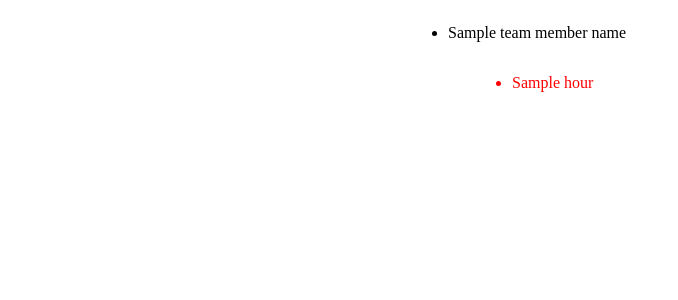
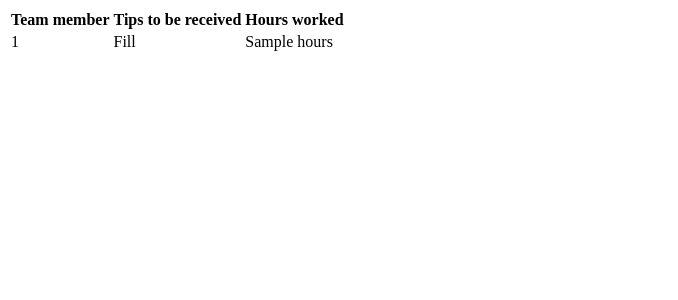
Before and after one commit to Pharacese/Tip-Calculator, a Flask app: template templates/results.html in a window 1280 px wide. Shown: the top 300 px of the page, without its empty margins (0-678 px from the left). Run offline with Flask 2, Linux system fonts and the light colour scheme; the template is opened without the code that fills it: most values are stand-ins (such as "Sample title", 1, 10 or a date in 2020).

Commit message:
Finally got the template to work and diplay the table properly. The issue was apparantly the way the HTML was structured and it was causing the 'hours_worked' variable in app.py to never be filled. Thus never having anything to display, thus always returning to me an empty list

```diff
--- a/app.py
+++ b/app.py
@@ -17,15 +17,19 @@ def home():
 
 @app.route("/form", methods=["POST"])
 def form_fill():
-    team_member_count = int(request.form.get("number_of_employees"))
-    return render_template('form.html', team_member_count=team_member_count)
+
+    emp_count = int(request.form.get("number_of_employees"))
+    return render_template('form.html', emp_count= emp_count)
 
 
 @app.route("/results", methods=["POST"])
 def results():
-    team_member_name = request.form.getlist("name[]")
-    hours_worked = request.form.getlist("number_of_hours[]")
-    return render_template("results.html", team_member_name = team_member_name, hours_worked = hours_worked)
+    tips_to_split = request.form.get("tip_pool")
+    hours_worked = request.form.getlist("number_of_hours")
+    print(hours_worked)
+
+
+    return render_template("results.html",tips_to_split = tips_to_split, hours_worked = hours_worked )
 
 
 
--- a/templates/index.html
+++ b/templates/index.html
@@ -9,9 +9,9 @@
     <!-- On load asks how many front of house employess worked
         Should dissappear once filled out-->
 
-        <p>How many front of house team members worked today?</p>
+        <p>How many employees worked today?</p>
         <form action="{{ url_for('form_fill') }}" method="post">
-            <input type="number" name="number_of_employees" placeholder="#of team members">
+            <input type="number" name="number_of_employees" placeholder="#of employees">
             <button <a href="form.html"> Submit </button>
         </form>
 
--- a/templates/results.html
+++ b/templates/results.html
@@ -5,7 +5,6 @@
     <meta charset="UTF-8">
     <meta name="viewport" content="width=device-width, initial-scale=1.0">
     <title>Results</title>
-    <link rel="stylesheet" href="style.css">
 </head>
 
 <body>
@@ -30,9 +29,22 @@
         -----|------|------
 
         --->
+    <table>
+        <tr>
+            <th>Team member</th>
+            <th>Tips to be received</th>
+            <th>Hours worked</th>
+        </tr>
+        {% for hours in hours_worked %}
+        <tr>
+          <td>{{loop.index}}</td>
+          <td>Fill</td>
+          <td>{{hours}}</td>
+        </tr>
+        {% endfor %}
+    </table>
 
-
-    <div class="wrapper">
+    <!-- <div class="wrapper">
         <div class="left">
             <ul>
                 {%for name in team_member_name %}
@@ -50,7 +62,7 @@
         </div>
 
     </div>
-
+ -->
 
 
 
```
Also changed, not shown: templates/form.html (+24 -11 lines).
